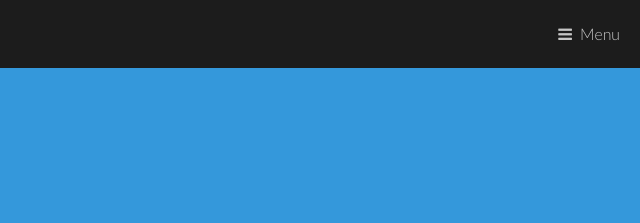
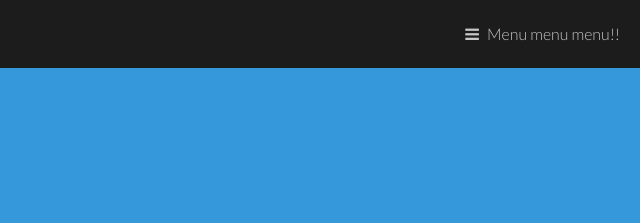
Before and after one commit to emilylin-itp/process-site-test-1, a plain HTML site: page index.html in a window 1280 px wide. Shown: the top 223 px of the page, 640-1280 px from the left. Drawn offline with Linux system fonts and the light colour scheme.

Commit message:
update menu text

```diff
--- a/index.html
+++ b/index.html
@@ -13,7 +13,7 @@
 			<header id="header">
 				<a href="index.html" class="logo"><strong>Process Book</strong> | Template Files</a>
 				<nav>
-					<a href="#menu">Menu</a>
+					<a href="#menu">Menu menu menu!!</a>
 				</nav>
 			</header>
 
```
